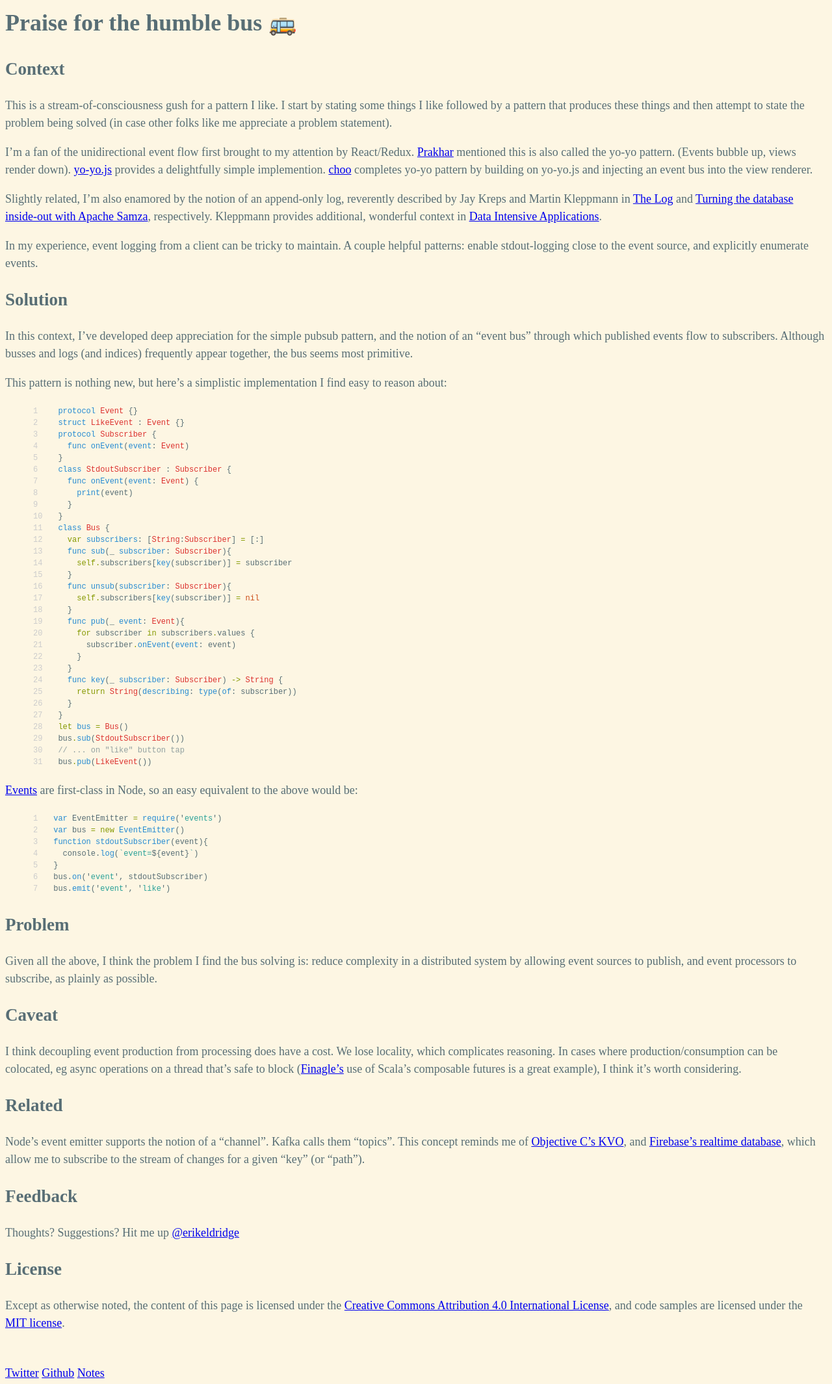
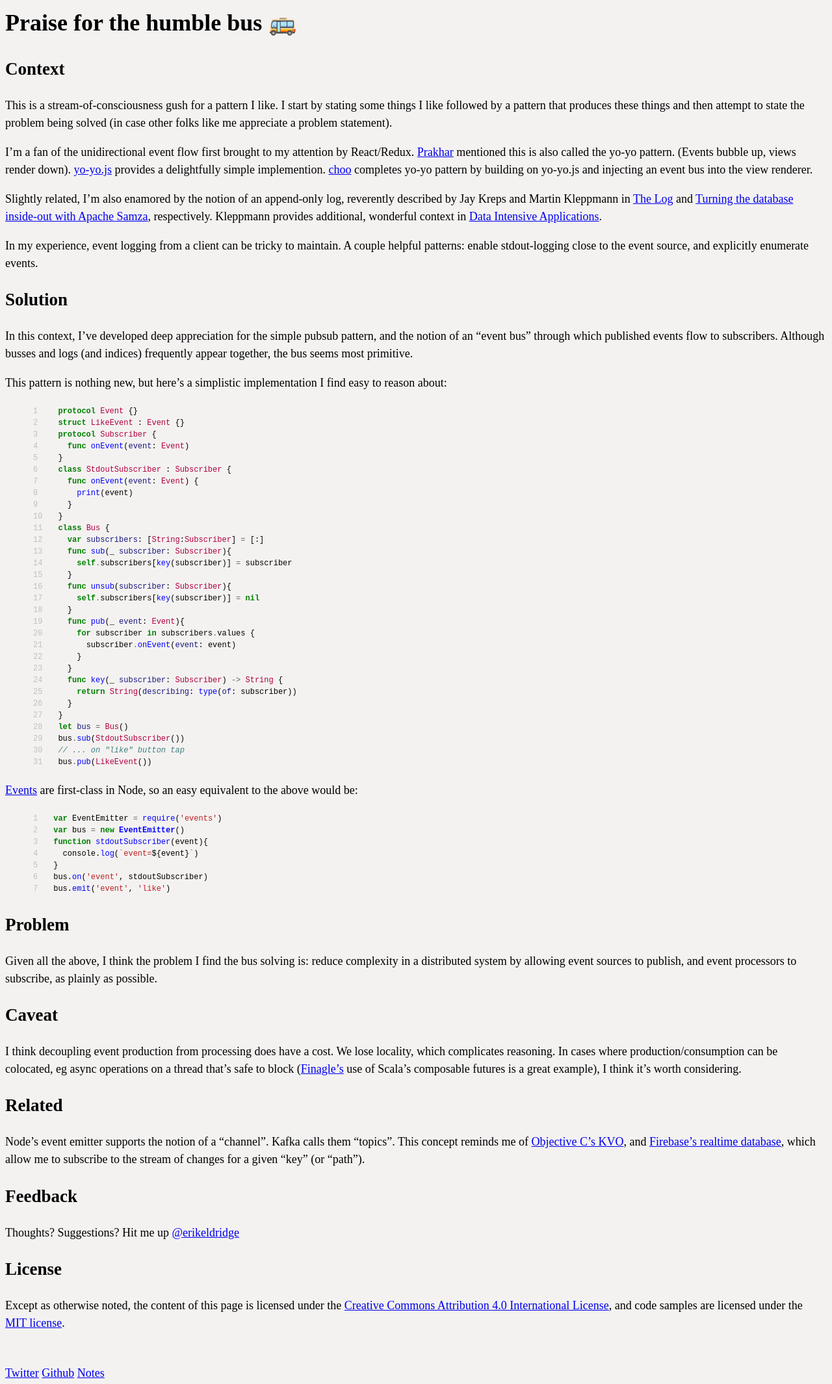
Before and after one commit to erikeldridge/erikeldridge.github.com, a Jekyll site: the page built from _posts/2017-08-13-praise-for-the-humble-bus.md, in a window 1280 px wide. Shown: the whole page at 65% size. Built offline with Jekyll 4.4.1, drawn with Linux system fonts in a browser that asks for light colours; nearby versions of some CDN libraries.

Commit message:
Simplify colors

```diff
--- a/_layouts/base.html
+++ b/_layouts/base.html
@@ -6,7 +6,7 @@
     <link rel="stylesheet" href="/index.css">
     {% seo %}
   </head>
-  <body class="readability solarized">
+  <body class="readability">
     <div class="content">
       {{ content }}
     </div>
--- a/index.css
+++ b/index.css
@@ -1,9 +1,22 @@
 /*
  * Content
  */
-.solarized {
-  background-color: #fdf6e3;
-  color: #586e75;
+body {
+  background-color: hsl(30, 10%, 95%);
+}
+img {
+  /* Auto-scale images */
+	height: auto;
+	max-width: 100%;
+}
+#filter {
+  background-color: inherit;
+  border: 1px solid hsl(30, 10%, 75%);
+  font-family: inherit;
+  font-size: inherit;
+  margin: 0 0 .5ex -20px;
+  padding: .5ex 0 .5ex 20px;
+  width: 100%;
 }
 .readability {
   font-family: serif;
@@ -11,8 +24,8 @@
   line-height: 1.5;
 }
 .meta {
-  color: #93a1a1;
-  font-size: 90%;
+  color: hsl(30, 10%, 75%);
+  font-size: 75%;
 }
 .anchored a {
   display: none;
@@ -31,98 +44,82 @@
   line-height: inherit;
 }
 .lineno {
-  color: #ccc;
+  color: hsl(20, 5%, 75%);
   margin-right: 20px;
 }
 
-/* Credit https://gist.github.com/nicolashery/5765395 */
-/* Solarized Light
-
-For use with Jekyll and Pygments
-
-http://ethanschoonover.com/solarized
-
-SOLARIZED HEX      ROLE
---------- -------- ------------------------------------------
-base01    #586e75  body text / default code / primary content
-base1     #93a1a1  comments / secondary content
-base3     #fdf6e3  background
-orange    #cb4b16  constants
-red       #dc322f  regex, special keywords
-blue      #268bd2  reserved keywords
-cyan      #2aa198  strings, numbers
-green     #859900  operators, other keywords
-*/
-
-.highlight { background-color: #fdf6e3; color: #586e75 }
-.highlight .c { color: #93a1a1 } /* Comment */
-.highlight .err { color: #586e75 } /* Error */
-.highlight .g { color: #586e75 } /* Generic */
-.highlight .k { color: #859900 } /* Keyword */
-.highlight .l { color: #586e75 } /* Literal */
-.highlight .n { color: #586e75 } /* Name */
-.highlight .o { color: #859900 } /* Operator */
-.highlight .x { color: #cb4b16 } /* Other */
-.highlight .p { color: #586e75 } /* Punctuation */
-.highlight .cm { color: #93a1a1 } /* Comment.Multiline */
-.highlight .cp { color: #859900 } /* Comment.Preproc */
-.highlight .c1 { color: #93a1a1 } /* Comment.Single */
-.highlight .cs { color: #859900 } /* Comment.Special */
-.highlight .gd { color: #2aa198 } /* Generic.Deleted */
-.highlight .ge { color: #586e75; font-style: italic } /* Generic.Emph */
-.highlight .gr { color: #dc322f } /* Generic.Error */
-.highlight .gh { color: #cb4b16 } /* Generic.Heading */
-.highlight .gi { color: #859900 } /* Generic.Inserted */
-.highlight .go { color: #586e75 } /* Generic.Output */
-.highlight .gp { color: #586e75 } /* Generic.Prompt */
-.highlight .gs { color: #586e75; font-weight: bold } /* Generic.Strong */
-.highlight .gu { color: #cb4b16 } /* Generic.Subheading */
-.highlight .gt { color: #586e75 } /* Generic.Traceback */
-.highlight .kc { color: #cb4b16 } /* Keyword.Constant */
-.highlight .kd { color: #268bd2 } /* Keyword.Declaration */
-.highlight .kn { color: #859900 } /* Keyword.Namespace */
-.highlight .kp { color: #859900 } /* Keyword.Pseudo */
-.highlight .kr { color: #268bd2 } /* Keyword.Reserved */
-.highlight .kt { color: #dc322f } /* Keyword.Type */
-.highlight .ld { color: #586e75 } /* Literal.Date */
-.highlight .m { color: #2aa198 } /* Literal.Number */
-.highlight .s { color: #2aa198 } /* Literal.String */
-.highlight .na { color: #586e75 } /* Name.Attribute */
-.highlight .nb { color: #B58900 } /* Name.Builtin */
-.highlight .nc { color: #268bd2 } /* Name.Class */
-.highlight .no { color: #cb4b16 } /* Name.Constant */
-.highlight .nd { color: #268bd2 } /* Name.Decorator */
-.highlight .ni { color: #cb4b16 } /* Name.Entity */
-.highlight .ne { color: #cb4b16 } /* Name.Exception */
-.highlight .nf { color: #268bd2 } /* Name.Function */
-.highlight .nl { color: #586e75 } /* Name.Label */
-.highlight .nn { color: #586e75 } /* Name.Namespace */
-.highlight .nx { color: #586e75 } /* Name.Other */
-.highlight .py { color: #586e75 } /* Name.Property */
-.highlight .nt { color: #268bd2 } /* Name.Tag */
-.highlight .nv { color: #268bd2 } /* Name.Variable */
-.highlight .ow { color: #859900 } /* Operator.Word */
-.highlight .w { color: #586e75 } /* Text.Whitespace */
-.highlight .mf { color: #2aa198 } /* Literal.Number.Float */
-.highlight .mh { color: #2aa198 } /* Literal.Number.Hex */
-.highlight .mi { color: #2aa198 } /* Literal.Number.Integer */
-.highlight .mo { color: #2aa198 } /* Literal.Number.Oct */
-.highlight .sb { color: #93a1a1 } /* Literal.String.Backtick */
-.highlight .sc { color: #2aa198 } /* Literal.String.Char */
-.highlight .sd { color: #586e75 } /* Literal.String.Doc */
-.highlight .s2 { color: #2aa198 } /* Literal.String.Double */
-.highlight .se { color: #cb4b16 } /* Literal.String.Escape */
-.highlight .sh { color: #586e75 } /* Literal.String.Heredoc */
-.highlight .si { color: #2aa198 } /* Literal.String.Interpol */
-.highlight .sx { color: #2aa198 } /* Literal.String.Other */
-.highlight .sr { color: #dc322f } /* Literal.String.Regex */
-.highlight .s1 { color: #2aa198 } /* Literal.String.Single */
-.highlight .ss { color: #2aa198 } /* Literal.String.Symbol */
-.highlight .bp { color: #268bd2 } /* Name.Builtin.Pseudo */
-.highlight .vc { color: #268bd2 } /* Name.Variable.Class */
-.highlight .vg { color: #268bd2 } /* Name.Variable.Global */
-.highlight .vi { color: #268bd2 } /* Name.Variable.Instance */
-.highlight .il { color: #2aa198 } /* Literal.Number.Integer.Long */
+/* Default pygments highlighting
+ * From https://github.com/richleland/pygments-css/blob/master/default.css
+ * Edits:
+ *   remove bg color (to avoid conflicting w global);
+ *   remove err (until ES6 support arrives) */
+.highlight .hll { background-color: #ffffcc }
+.highlight .c { color: #408080; font-style: italic } /* Comment */
+.highlight .k { color: #008000; font-weight: bold } /* Keyword */
+.highlight .o { color: #666666 } /* Operator */
+.highlight .ch { color: #408080; font-style: italic } /* Comment.Hashbang */
+.highlight .cm { color: #408080; font-style: italic } /* Comment.Multiline */
+.highlight .cp { color: #BC7A00 } /* Comment.Preproc */
+.highlight .cpf { color: #408080; font-style: italic } /* Comment.PreprocFile */
+.highlight .c1 { color: #408080; font-style: italic } /* Comment.Single */
+.highlight .cs { color: #408080; font-style: italic } /* Comment.Special */
+.highlight .gd { color: #A00000 } /* Generic.Deleted */
+.highlight .ge { font-style: italic } /* Generic.Emph */
+.highlight .gr { color: #FF0000 } /* Generic.Error */
+.highlight .gh { color: #000080; font-weight: bold } /* Generic.Heading */
+.highlight .gi { color: #00A000 } /* Generic.Inserted */
+.highlight .go { color: #888888 } /* Generic.Output */
+.highlight .gp { color: #000080; font-weight: bold } /* Generic.Prompt */
+.highlight .gs { font-weight: bold } /* Generic.Strong */
+.highlight .gu { color: #800080; font-weight: bold } /* Generic.Subheading */
+.highlight .gt { color: #0044DD } /* Generic.Traceback */
+.highlight .kc { color: #008000; font-weight: bold } /* Keyword.Constant */
+.highlight .kd { color: #008000; font-weight: bold } /* Keyword.Declaration */
+.highlight .kn { color: #008000; font-weight: bold } /* Keyword.Namespace */
+.highlight .kp { color: #008000 } /* Keyword.Pseudo */
+.highlight .kr { color: #008000; font-weight: bold } /* Keyword.Reserved */
+.highlight .kt { color: #B00040 } /* Keyword.Type */
+.highlight .m { color: #666666 } /* Literal.Number */
+.highlight .s { color: #BA2121 } /* Literal.String */
+.highlight .na { color: #7D9029 } /* Name.Attribute */
+.highlight .nb { color: #008000 } /* Name.Builtin */
+.highlight .nc { color: #0000FF; font-weight: bold } /* Name.Class */
+.highlight .no { color: #880000 } /* Name.Constant */
+.highlight .nd { color: #AA22FF } /* Name.Decorator */
+.highlight .ni { color: #999999; font-weight: bold } /* Name.Entity */
+.highlight .ne { color: #D2413A; font-weight: bold } /* Name.Exception */
+.highlight .nf { color: #0000FF } /* Name.Function */
+.highlight .nl { color: #A0A000 } /* Name.Label */
+.highlight .nn { color: #0000FF; font-weight: bold } /* Name.Namespace */
+.highlight .nt { color: #008000; font-weight: bold } /* Name.Tag */
+.highlight .nv { color: #19177C } /* Name.Variable */
+.highlight .ow { color: #AA22FF; font-weight: bold } /* Operator.Word */
+.highlight .w { color: #bbbbbb } /* Text.Whitespace */
+.highlight .mb { color: #666666 } /* Literal.Number.Bin */
+.highlight .mf { color: #666666 } /* Literal.Number.Float */
+.highlight .mh { color: #666666 } /* Literal.Number.Hex */
+.highlight .mi { color: #666666 } /* Literal.Number.Integer */
+.highlight .mo { color: #666666 } /* Literal.Number.Oct */
+.highlight .sa { color: #BA2121 } /* Literal.String.Affix */
+.highlight .sb { color: #BA2121 } /* Literal.String.Backtick */
+.highlight .sc { color: #BA2121 } /* Literal.String.Char */
+.highlight .dl { color: #BA2121 } /* Literal.String.Delimiter */
+.highlight .sd { color: #BA2121; font-style: italic } /* Literal.String.Doc */
+.highlight .s2 { color: #BA2121 } /* Literal.String.Double */
+.highlight .se { color: #BB6622; font-weight: bold } /* Literal.String.Escape */
+.highlight .sh { color: #BA2121 } /* Literal.String.Heredoc */
+.highlight .si { color: #BB6688; font-weight: bold } /* Literal.String.Interpol */
+.highlight .sx { color: #008000 } /* Literal.String.Other */
+.highlight .sr { color: #BB6688 } /* Literal.String.Regex */
+.highlight .s1 { color: #BA2121 } /* Literal.String.Single */
+.highlight .ss { color: #19177C } /* Literal.String.Symbol */
+.highlight .bp { color: #008000 } /* Name.Builtin.Pseudo */
+.highlight .fm { color: #0000FF } /* Name.Function.Magic */
+.highlight .vc { color: #19177C } /* Name.Variable.Class */
+.highlight .vg { color: #19177C } /* Name.Variable.Global */
+.highlight .vi { color: #19177C } /* Name.Variable.Instance */
+.highlight .vm { color: #19177C } /* Name.Variable.Magic */
+.highlight .il { color: #666666 } /* Literal.Number.Integer.Long */
 
 /*
  * Footer
@@ -135,23 +132,6 @@
 body {
   /* Margin bottom by footer height */
   margin-bottom: 80px;
-}
-img {
-  /* Auto-scale images */
-	height: auto;
-	max-width: 100%;
-}
-.hidden {
-  display: none;
-}
-ul input {
-  background-color: inherit;
-  border: 1px solid #ccc;
-  font-family: inherit;
-  font-size: inherit;
-  margin: 0 0 .5ex -20px;
-  padding: .5ex 0 .5ex 20px;
-  width: 100%;
 }
 .footer {
   position: absolute;
```
Also changed, not shown: _posts/2017-09-13-object-path.md (+5 -1 lines).
